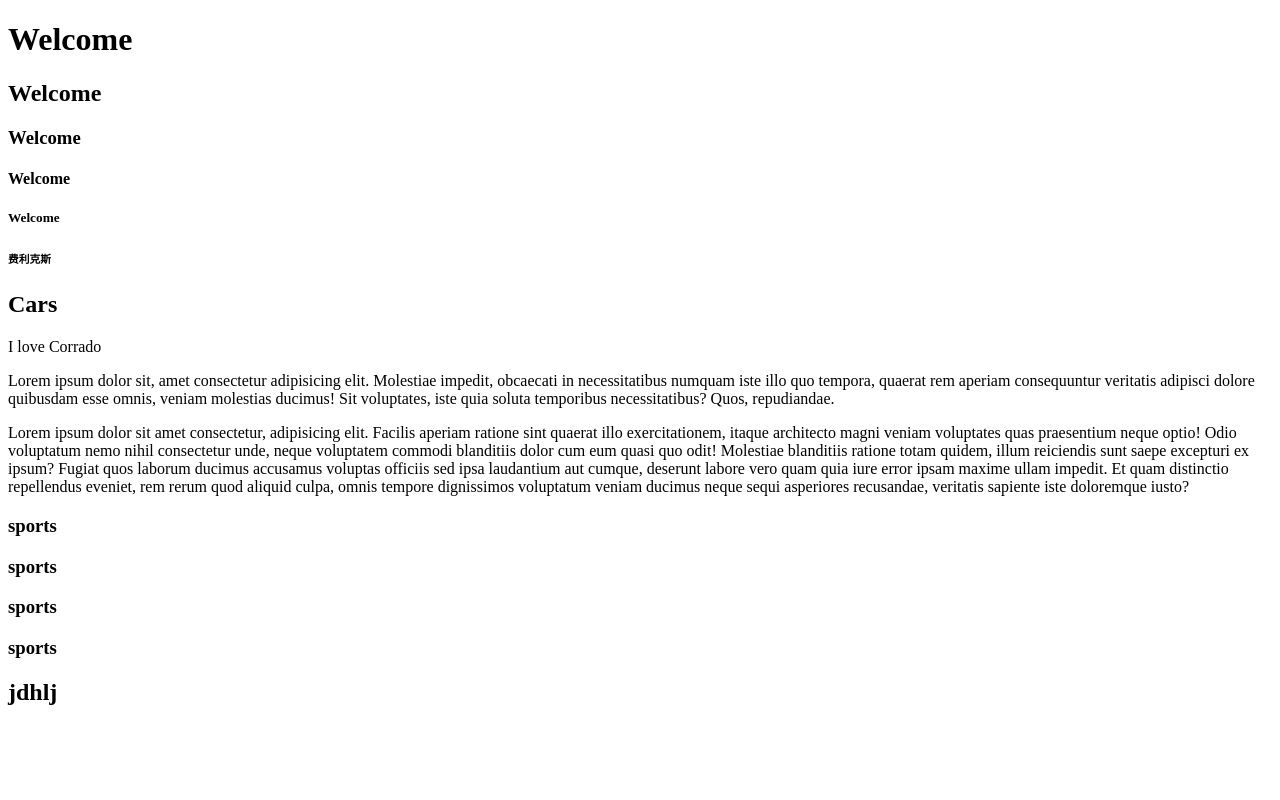
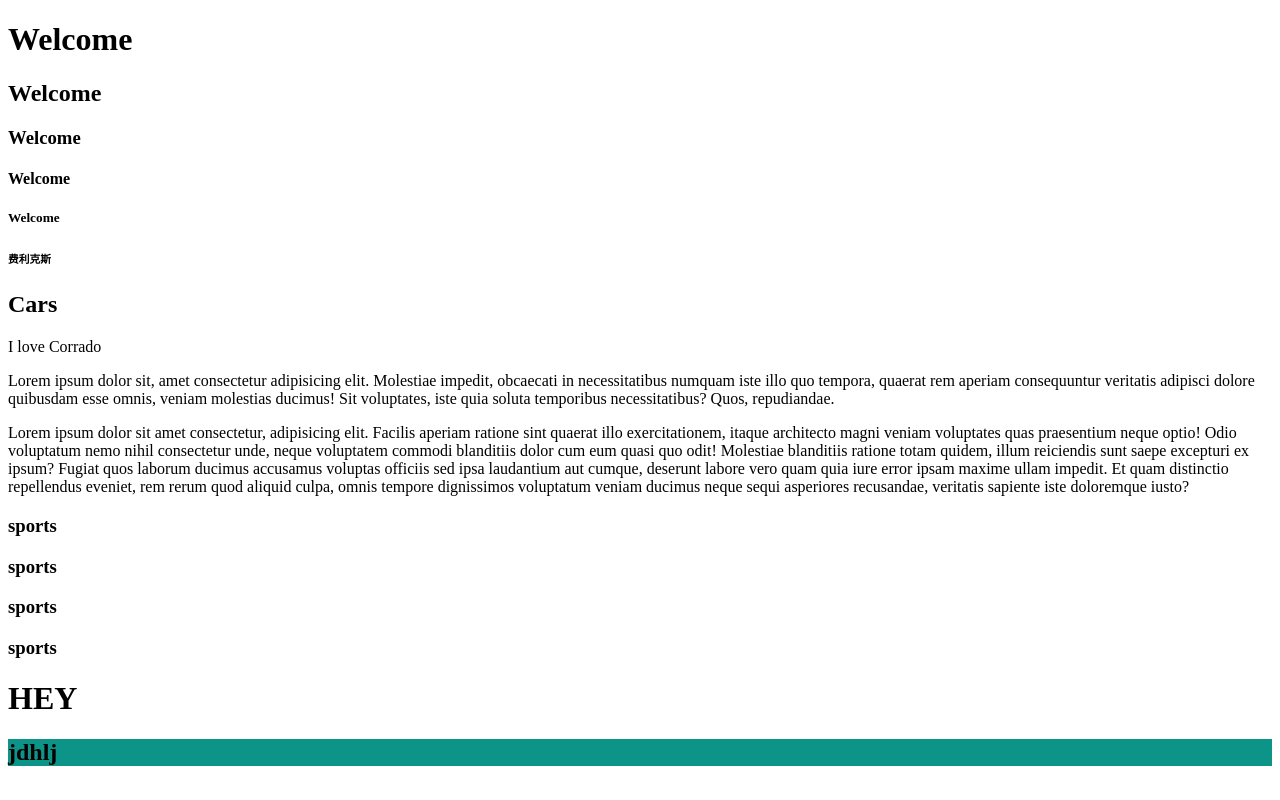
Before and after one commit to FelixWoelove/basic-html, a plain HTML site: page index.html in a window 1280 px wide. Drawn offline with Linux system fonts and the light colour scheme.

Commit message:
change background color

```diff
--- a/index.html
+++ b/index.html
@@ -33,10 +33,11 @@
      <h3>sports</h3>
      <h3>sports</h3>
      <h3>sports</h3>
+     <h1>HEY</h1>
 
 
 
-    <h2>jdhlj</h2>
+    <h2 style="background-color: #0d9488">jdhlj</h2>
     <h3></h3>
 
 
```
